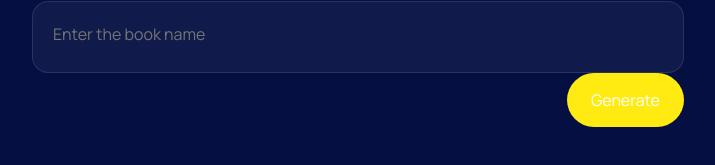
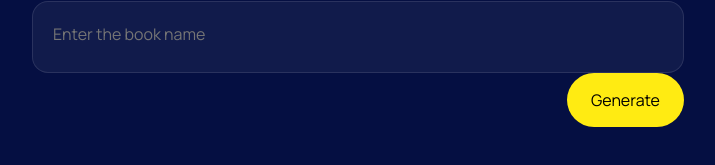
Before and after one commit to ManasPatil0967/next-app, a Next.js app: page / in a window 1280 px wide. Shown: the part 253-418 px from the top of the page, without its empty margins (282-997 px from the left). Built offline with nearby package versions, Linux system fonts and the light colour scheme; what spotify-web-api-js would draw is missing.

Commit message:
Generate p color change

```diff
--- a/pages/styles.css
+++ b/pages/styles.css
@@ -198,7 +198,7 @@ textarea {
 }
 
 .generate p {
-    color: rgb(255, 255, 255);
+    color: rgb(0,0,0);
     margin: 0;
 }
 
```
